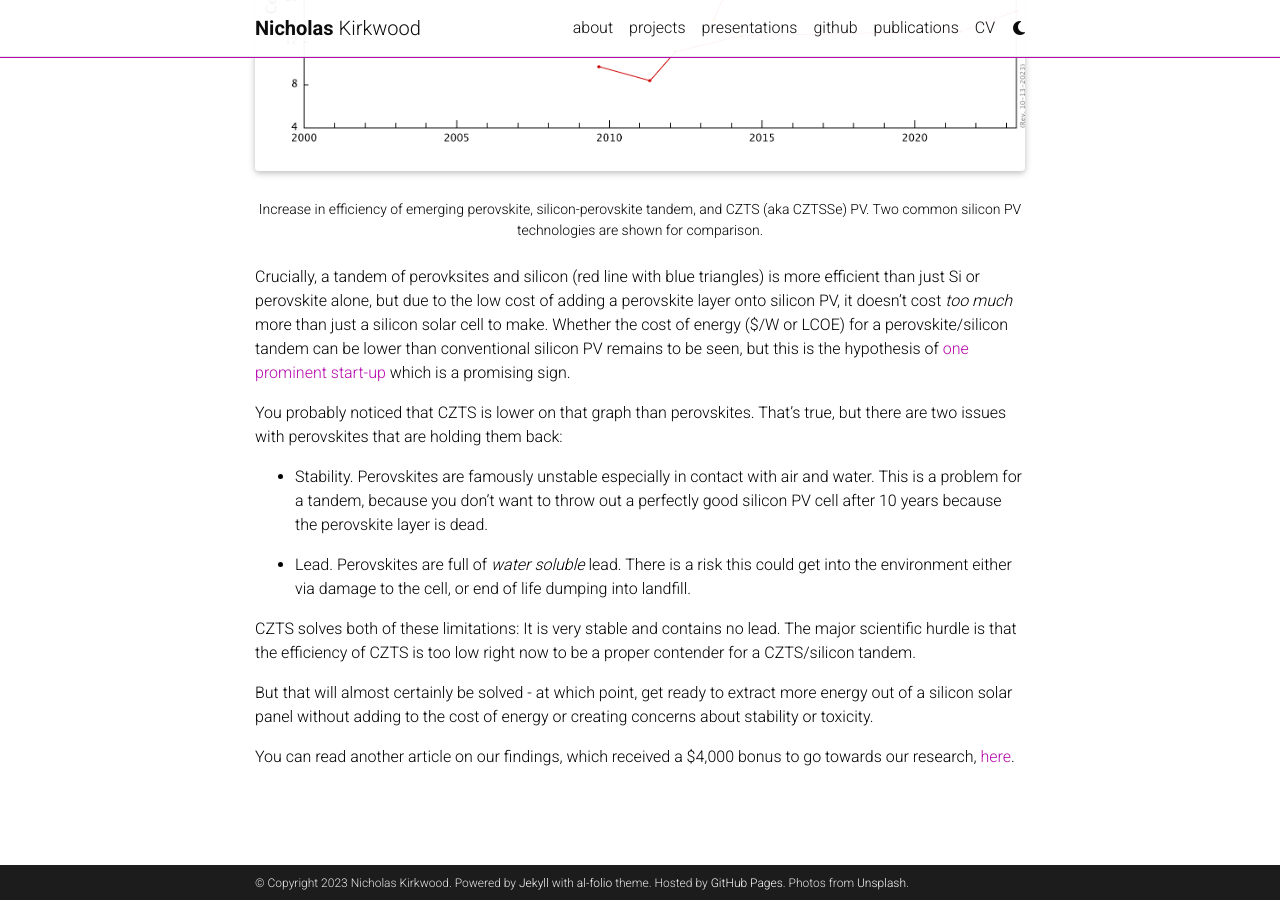
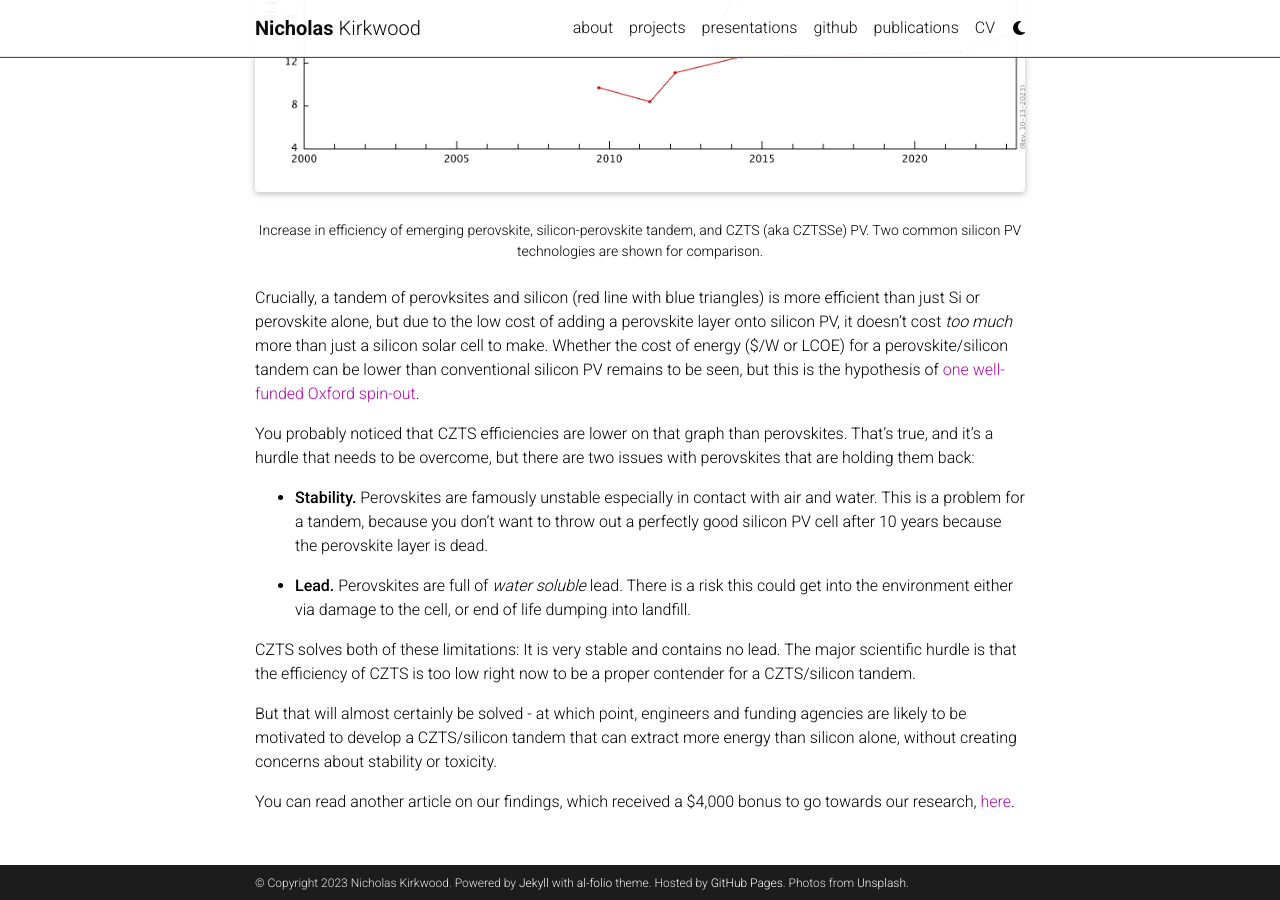
Before and after one commit to nrmkirkwood/nrmkirkwood.github.io, a Jekyll site: the page built from _projects/czts.md, in a window 1280 px wide and 900 px high, scrolled down 4112 px. Built offline with Jekyll 4.4.1, drawn with Linux system fonts in a browser that asks for light colours; full-size pictures stand in for the smaller copies a plugin makes; comment, search, counter and statistics services are not loaded; a style sheet for code colours, icons or effects is not loaded; some of the changed text lies outside the part shown.

Commit message:
Update czts.md

```diff
--- a/_projects/czts.md
+++ b/_projects/czts.md
@@ -1,7 +1,7 @@
 ---
 layout: page
 title: Solar Panels That Are Better for the Environment?
-description: Investigating the market use for an emerging solar technology
+description: Investigating the market use for CZTS, an emerging solar technology
 img: assets/img/availsolar.jpg
 importance: 2
 category: work
@@ -54,7 +54,7 @@
     </div>
 </div>
 <div class="caption">
-    Expected value chain for printed or solutio-processed CZTS PV. System installation and recycling are ignored as they would be the same as for other PV modules.
+    Expected value chain for printed or solution-processed CZTS PV. The value chain is shorter and the manufacturing processes are far simpler than for silicon PV. System installation and recycling are ignored as they would be the same as for other PV modules.
 </div>
 
 ### What we discovered
@@ -84,16 +84,16 @@
     Increase in efficiency of emerging perovskite, silicon-perovskite tandem, and CZTS (aka CZTSSe) PV. Two common silicon PV technologies are shown for comparison.
 </div>
 
-Crucially, a tandem of perovksites and silicon (red line with blue triangles) is more efficient than just Si or perovskite alone, but due to the low cost of adding a perovskite layer onto silicon PV, it doesn't cost *too much* more than just a silicon solar cell to make. Whether the cost of energy ($/W or LCOE) for a perovskite/silicon tandem can be lower than conventional silicon PV remains to be seen, but this is the hypothesis of [one prominent start-up](https://www.oxfordpv.com/) which is a promising sign.
+Crucially, a tandem of perovksites and silicon (red line with blue triangles) is more efficient than just Si or perovskite alone, but due to the low cost of adding a perovskite layer onto silicon PV, it doesn't cost *too much* more than just a silicon solar cell to make. Whether the cost of energy ($/W or LCOE) for a perovskite/silicon tandem can be lower than conventional silicon PV remains to be seen, but this is the hypothesis of [one well-funded Oxford spin-out](https://www.oxfordpv.com/).
 
-You probably noticed that CZTS is lower on that graph than perovskites. That's true, but there are two issues with perovskites that are holding them back:
+You probably noticed that CZTS efficiencies are lower on that graph than perovskites. That's true, and it's a hurdle that needs to be overcome, but there are two issues with perovskites that are holding them back:
 
-- Stability. Perovskites are famously unstable especially in contact with air and water. This is a problem for a tandem, because you don't want to throw out a perfectly good silicon PV cell after 10 years because the perovskite layer is dead.
+- **Stability.** Perovskites are famously unstable especially in contact with air and water. This is a problem for a tandem, because you don't want to throw out a perfectly good silicon PV cell after 10 years because the perovskite layer is dead.
 
-- Lead. Perovskites are full of *water soluble* lead. There is a risk this could get into the environment either via damage to the cell, or end of life dumping into landfill.
+- **Lead.** Perovskites are full of *water soluble* lead. There is a risk this could get into the environment either via damage to the cell, or end of life dumping into landfill.
 
 CZTS solves both of these limitations: It is very stable and contains no lead. The major scientific hurdle is that the efficiency of CZTS is too low right now to be a proper contender for a CZTS/silicon tandem.
 
-But that will almost certainly be solved - at which point, get ready to extract more energy out of a silicon solar panel without adding to the cost of energy or creating concerns about stability or toxicity.
+But that will almost certainly be solved - at which point, engineers and funding agencies are likely to be motivated to develop a CZTS/silicon tandem that can extract more energy than silicon alone, without creating concerns about stability or toxicity.
 
 You can read another article on our findings, which received a $4,000 bonus to go towards our research, [here](https://excitonscience.com/news/avail-solar-receive-csiro-bonus).
```
Also changed, not shown: other parts of _projects/czts.md (+1 -1 lines).
